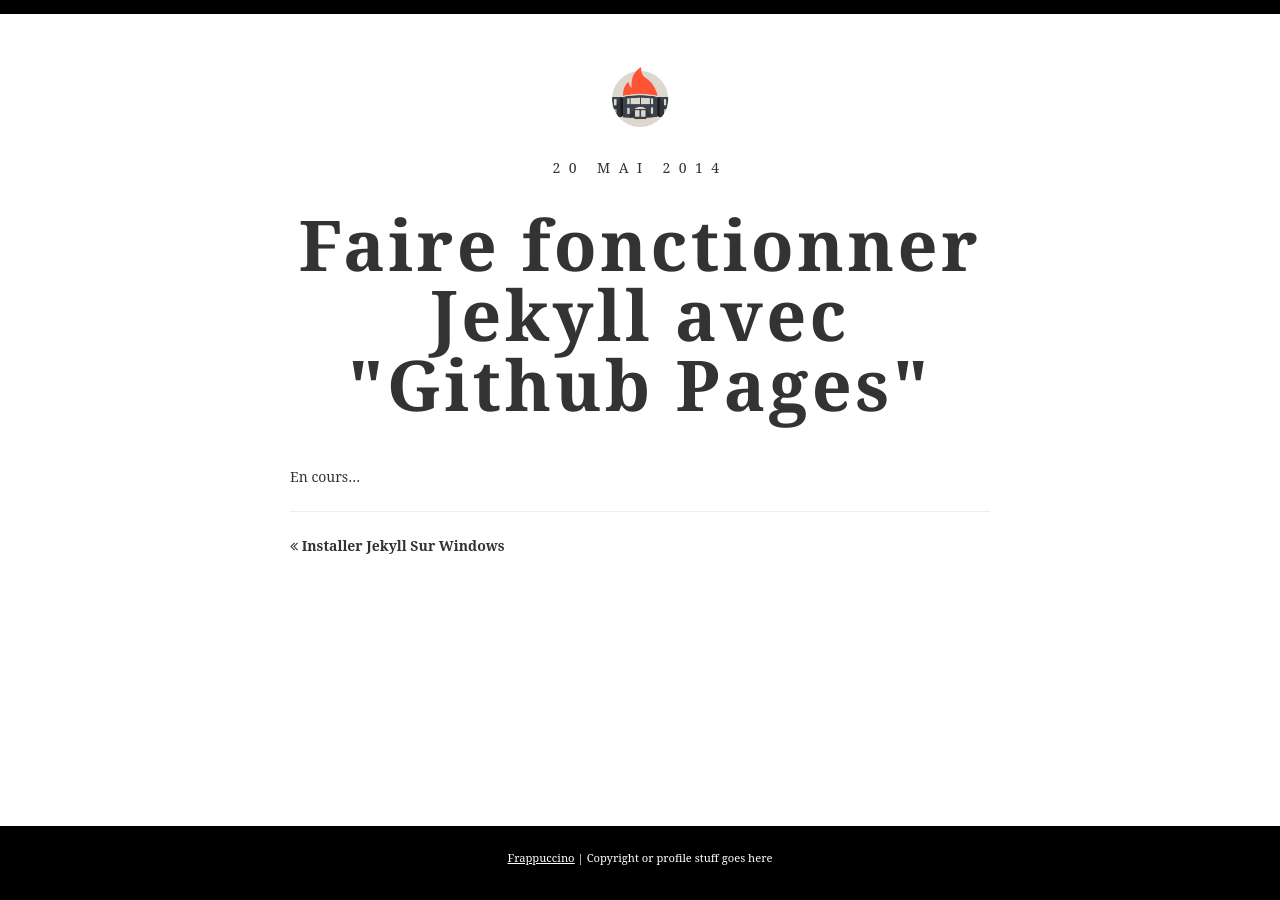
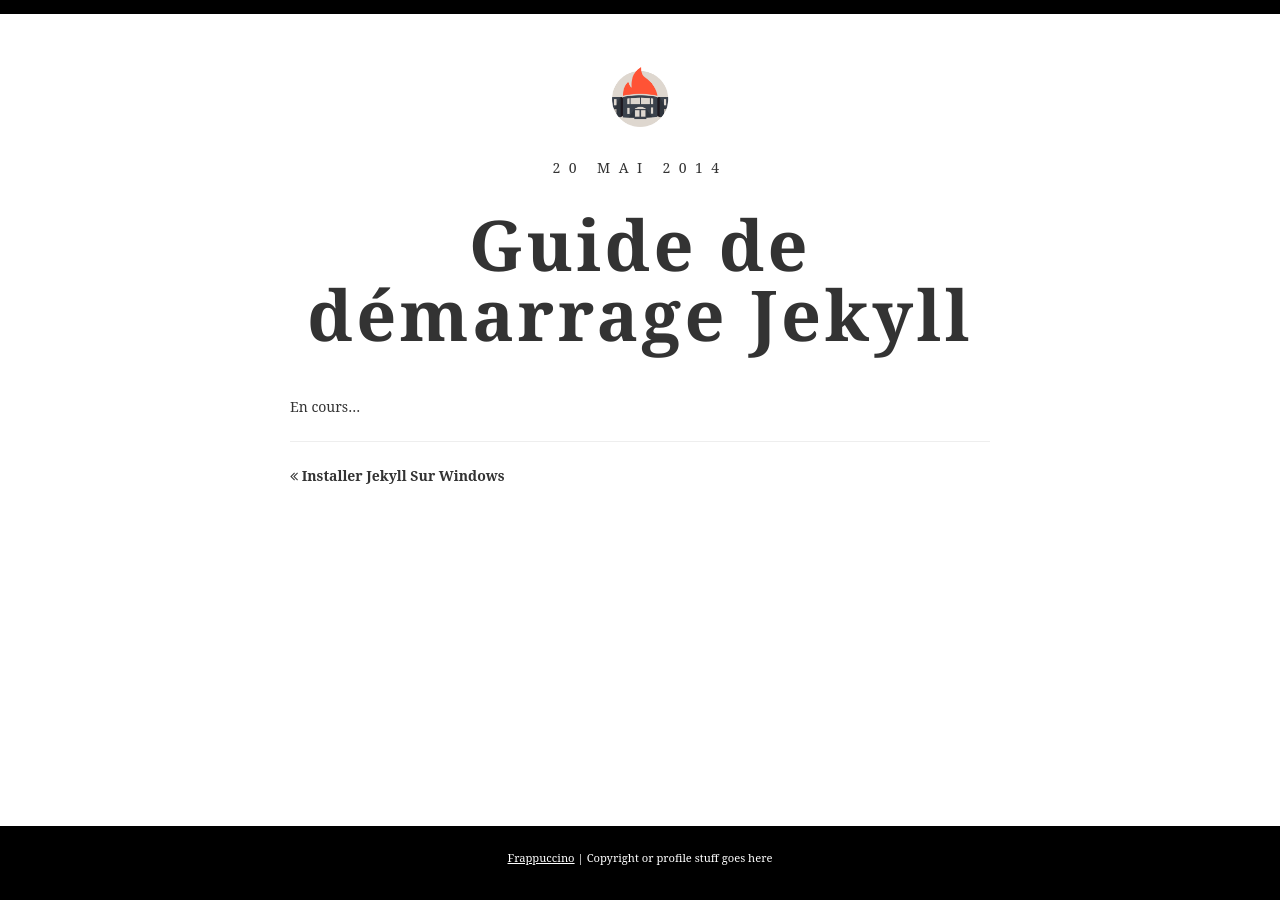
Before and after one commit to firehall/firehall.github.io, a Jekyll site: the page built from _posts/2014-05-20-faire-fonctionner-jekyll-avec-github-pages.md, in a window 1280 px wide. Built offline with Jekyll 4.4.1, drawn with Linux system fonts in a browser that asks for light colours; some web fonts are replaced.

Commit message:
nouvel article sur le fonctionnement de Jekyll

```diff
--- a/_posts/2014-05-20-faire-fonctionner-jekyll-avec-github-pages.md
+++ b/_posts/2014-05-20-faire-fonctionner-jekyll-avec-github-pages.md
@@ -1,8 +1,8 @@
 ---
 layout: post_page
-title: Faire fonctionner Jekyll avec "Github Pages"
+title: Guide de démarrage Jekyll
 
-categories: toto
+categories: jekyll
 tags:
 - Jekyll
 - tutoriel
```
